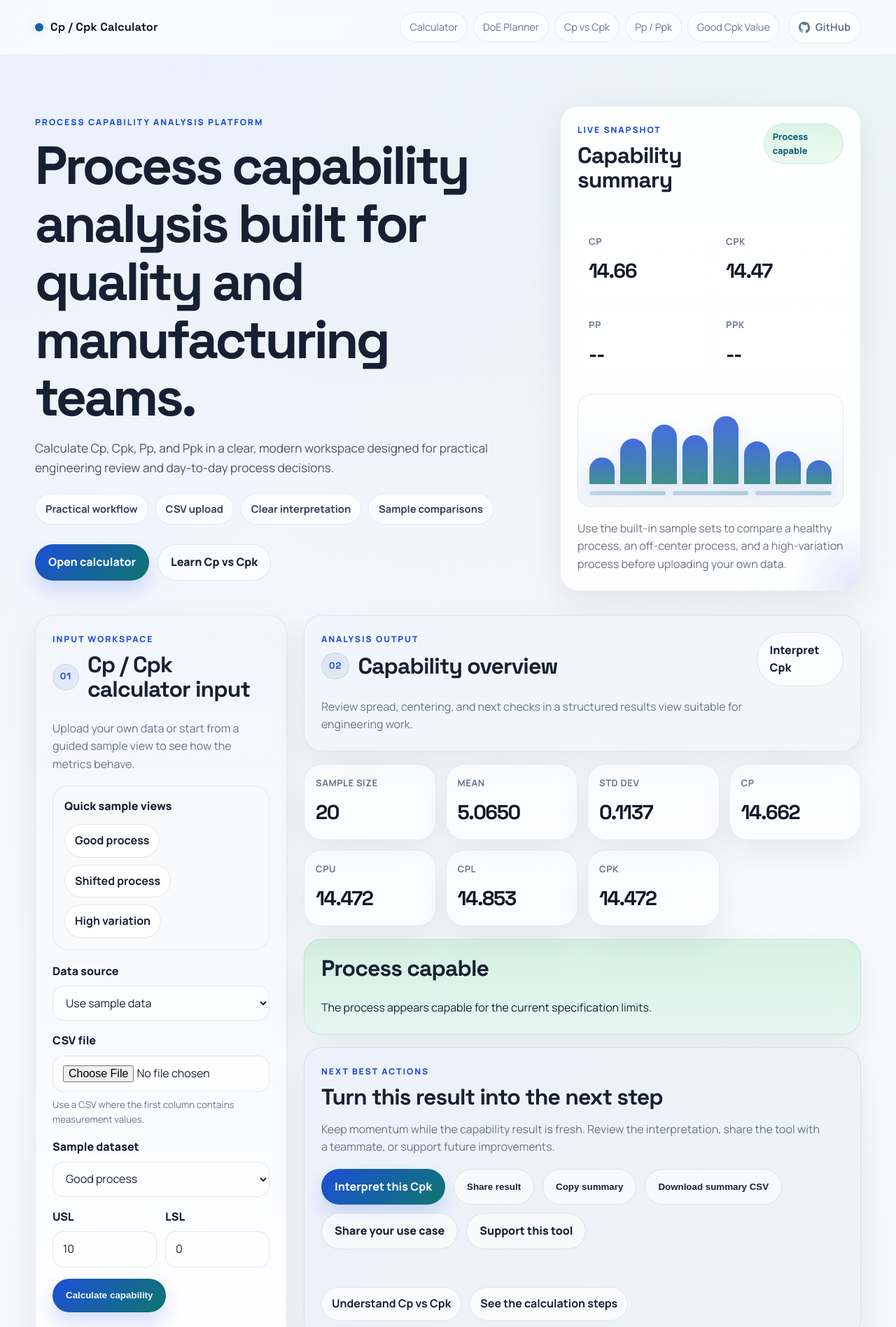
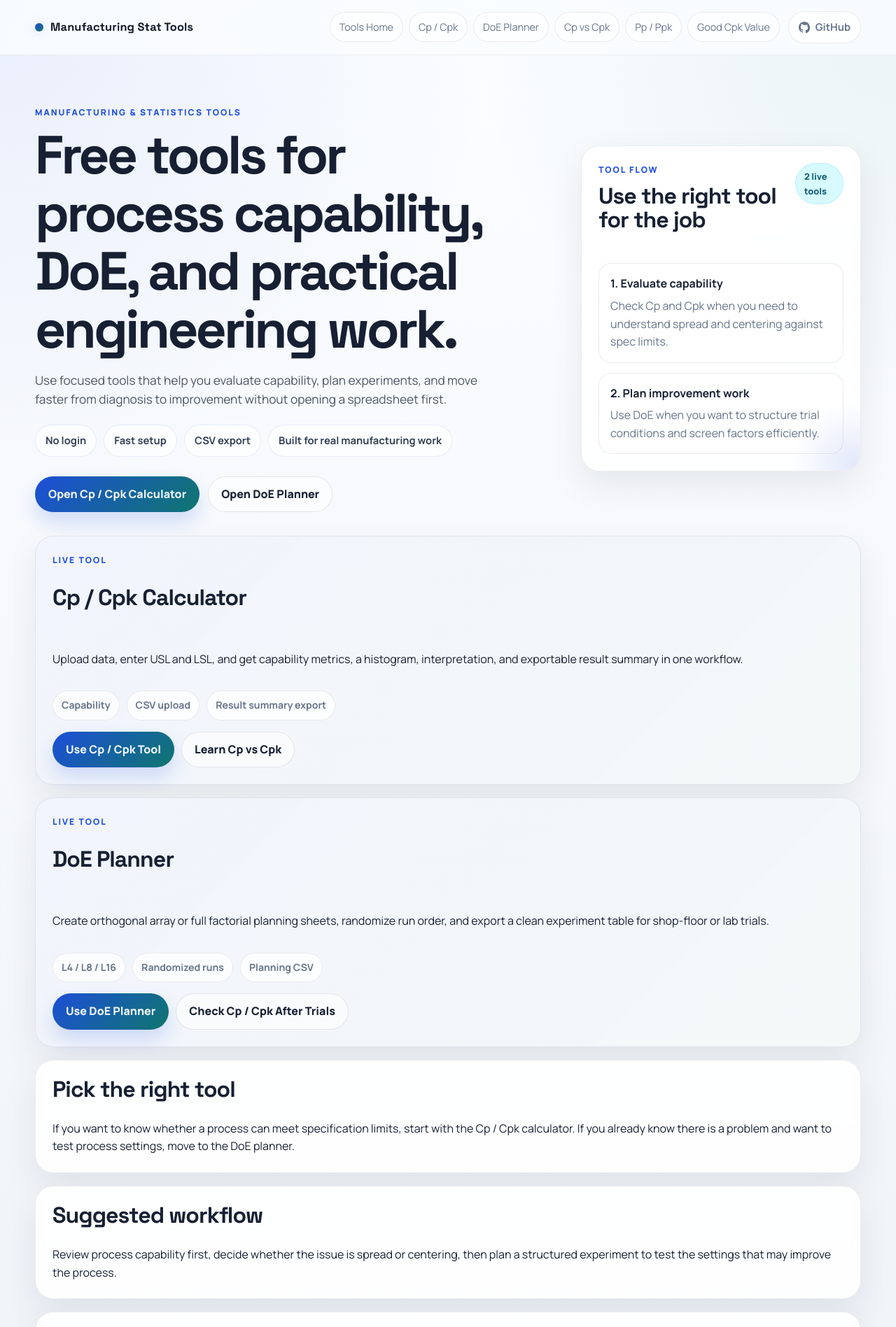
Before and after one commit to ryo0905-eng/cp-cpk-calculator-python, a Flask app: page / in a window 1280 px wide. Shown: the top 1897 px of the page at 70% size. Run offline with Flask 3, Linux system fonts and the light colour scheme; some libraries are stand-ins or nearby versions.

Commit message:
LPを追加し、サイト構成を修正

```diff
--- a/static/style.css
+++ b/static/style.css
@@ -161,6 +161,13 @@ a:hover {
 .hero-grid {
     display: grid;
     grid-template-columns: minmax(0, 1.3fr) minmax(320px, 430px);
+    gap: 28px;
+    align-items: stretch;
+}
+
+.home-hero-grid {
+    display: grid;
+    grid-template-columns: minmax(0, 1.25fr) minmax(320px, 400px);
     gap: 28px;
     align-items: stretch;
 }
@@ -369,6 +376,25 @@ h3 {
 .preview-copy {
     margin: 0;
     color: #6b7280;
+}
+
+.portal-steps {
+    display: grid;
+    gap: 14px;
+    margin-top: 18px;
+}
+
+.portal-steps article {
+    display: grid;
+    gap: 6px;
+    padding: 16px;
+    border-radius: 18px;
+    border: 1px solid rgba(15, 23, 42, 0.08);
+    background: rgba(255, 255, 255, 0.64);
+}
+
+.portal-steps span {
+    color: var(--muted);
 }
 
 .preview-chart {
@@ -604,6 +630,34 @@ small {
     color: var(--muted);
 }
 
+.tool-card {
+    display: grid;
+    gap: 16px;
+}
+
+.tool-card-featured {
+    background:
+        linear-gradient(135deg, rgba(29, 78, 216, 0.06), rgba(15, 118, 110, 0.05)),
+        var(--surface-strong);
+}
+
+.tool-card-tags,
+.tool-card-actions {
+    display: flex;
+    flex-wrap: wrap;
+    gap: 10px;
+}
+
+.tool-card-tags span {
+    padding: 9px 12px;
+    border-radius: 999px;
+    border: 1px solid rgba(15, 23, 42, 0.08);
+    background: rgba(255, 255, 255, 0.72);
+    color: var(--muted);
+    font-size: 0.88rem;
+    font-weight: 700;
+}
+
 .result-cta-panel {
     display: grid;
     gap: 18px;
@@ -829,6 +883,7 @@ thead th {
 
 @media (max-width: 1080px) {
     .hero-grid,
+    .home-hero-grid,
     .app-grid,
     .two-col,
     .related-grid {
--- a/templates/base.html
+++ b/templates/base.html
@@ -40,10 +40,11 @@
 <body>
     <header class="site-header">
         <div class="container nav-shell">
-            <a class="brand" href="{{ url_for('index') }}">Cp / Cpk Calculator</a>
+            <a class="brand" href="{{ url_for('index') }}">Manufacturing Stat Tools</a>
             <div class="nav-actions">
                 <nav class="site-nav">
-                    <a href="{{ url_for('index') }}">Calculator</a>
+                    <a href="{{ url_for('index') }}">Tools Home</a>
+                    <a href="{{ url_for('cp_cpk_calculator') }}">Cp / Cpk</a>
                     <a href="{{ url_for('doe_planner') }}">DoE Planner</a>
                     <a href="{{ url_for('content_page', slug='cp-vs-cpk') }}">Cp vs Cpk</a>
                     <a href="{{ url_for('content_page', slug='what-is-pp-ppk') }}">Pp / Ppk</a>
@@ -66,8 +67,8 @@
     <footer class="site-footer">
         <div class="container support-strip">
             <div class="support-copy">
-                <h2>Support this tool</h2>
-                <p>If this calculator saves you time, feedback and support help me keep improving it.</p>
+                <h2>Support these tools</h2>
+                <p>If these tools save you time, feedback and support help me keep improving them for real engineering work.</p>
             </div>
             <div class="support-actions">
                 <a class="button button-secondary" href="https://forms.gle/2sQdwEbdmH4JPKjD7" target="_blank" rel="noopener noreferrer" onclick="trackOutboundClick('click_feedback_footer', this.href)">Give feedback</a>
--- a/templates/doe_planner.html
+++ b/templates/doe_planner.html
@@ -70,7 +70,7 @@ document.addEventListener("DOMContentLoaded", function () {
             </div>
             <div class="hero-links">
                 <a class="button button-primary" href="#doe-builder">Open DoE planner</a>
-                <a class="button button-secondary" href="{{ url_for('index') }}">Use Cp / Cpk calculator</a>
+                <a class="button button-secondary" href="{{ url_for('cp_cpk_calculator') }}">Use Cp / Cpk calculator</a>
             </div>
         </div>
         <aside class="hero-preview panel">
@@ -183,7 +183,7 @@ document.addEventListener("DOMContentLoaded", function () {
             </div>
             <div class="result-cta-actions">
                 <button class="button button-primary" type="button" data-export-doe-csv>Download planning CSV</button>
-                <a class="button button-secondary" href="{{ url_for('index') }}">Open Cp / Cpk calculator</a>
+                <a class="button button-secondary" href="{{ url_for('cp_cpk_calculator') }}">Open Cp / Cpk calculator</a>
                 <a class="button button-secondary" href="https://forms.gle/2sQdwEbdmH4JPKjD7" target="_blank" rel="noopener noreferrer" onclick="trackOutboundClick('click_feedback_doe', this.href)">Share your use case</a>
             </div>
             <p class="share-message" data-export-message aria-live="polite"></p>
--- /dev/null
+++ b/templates/home.html
@@ -0,0 +1,97 @@
+{% extends "base.html" %}
+
+{% block head_extra %}
+<script type="application/ld+json">
+{
+  "@context": "https://schema.org",
+  "@type": "CollectionPage",
+  "name": "Manufacturing & Statistics Tools",
+  "description": "{{ meta_description }}"
+}
+</script>
+{% endblock %}
+
+{% block content %}
+<section class="hero">
+    <div class="container hero-shell home-hero-grid">
+        <div class="hero-copy-block">
+            <p class="eyebrow">Manufacturing & Statistics Tools</p>
+            <h1>Free tools for process capability, DoE, and practical engineering work.</h1>
+            <p class="hero-copy">Use focused tools that help you evaluate capability, plan experiments, and move faster from diagnosis to improvement without opening a spreadsheet first.</p>
+            <div class="hero-badges">
+                <span>No login</span>
+                <span>Fast setup</span>
+                <span>CSV export</span>
+                <span>Built for real manufacturing work</span>
+            </div>
+            <div class="hero-links">
+                <a class="button button-primary" href="{{ url_for('cp_cpk_calculator') }}">Open Cp / Cpk Calculator</a>
+                <a class="button button-secondary" href="{{ url_for('doe_planner') }}">Open DoE Planner</a>
+            </div>
+        </div>
+        <aside class="hero-preview panel">
+            <div class="hero-preview-head">
+                <div>
+                    <p class="eyebrow">Tool Flow</p>
+                    <h2>Use the right tool for the job</h2>
+                </div>
+                <span class="status-pill">2 live tools</span>
+            </div>
+            <div class="portal-steps">
+                <article>
+                    <strong>1. Evaluate capability</strong>
+                    <span>Check Cp and Cpk when you need to understand spread and centering against spec limits.</span>
+                </article>
+                <article>
+                    <strong>2. Plan improvement work</strong>
+                    <span>Use DoE when you want to structure trial conditions and screen factors efficiently.</span>
+                </article>
+            </div>
+        </aside>
+    </div>
+</section>
+
+<section class="container seo-grid">
+    <article class="panel tool-card tool-card-featured">
+        <p class="eyebrow">Live Tool</p>
+        <h2>Cp / Cpk Calculator</h2>
+        <p>Upload data, enter USL and LSL, and get capability metrics, a histogram, interpretation, and exportable result summary in one workflow.</p>
+        <div class="tool-card-tags">
+            <span>Capability</span>
+            <span>CSV upload</span>
+            <span>Result summary export</span>
+        </div>
+        <div class="tool-card-actions">
+            <a class="button button-primary" href="{{ url_for('cp_cpk_calculator') }}">Use Cp / Cpk Tool</a>
+            <a class="button button-secondary" href="{{ url_for('content_page', slug='cp-vs-cpk') }}">Learn Cp vs Cpk</a>
+        </div>
+    </article>
+
+    <article class="panel tool-card tool-card-featured">
+        <p class="eyebrow">Live Tool</p>
+        <h2>DoE Planner</h2>
+        <p>Create orthogonal array or full factorial planning sheets, randomize run order, and export a clean experiment table for shop-floor or lab trials.</p>
+        <div class="tool-card-tags">
+            <span>L4 / L8 / L16</span>
+            <span>Randomized runs</span>
+            <span>Planning CSV</span>
+        </div>
+        <div class="tool-card-actions">
+            <a class="button button-primary" href="{{ url_for('doe_planner') }}">Use DoE Planner</a>
+            <a class="button button-secondary" href="{{ url_for('cp_cpk_calculator') }}">Check Cp / Cpk After Trials</a>
+        </div>
+    </article>
+    <article class="panel">
+        <h2>Pick the right tool</h2>
+        <p>If you want to know whether a process can meet specification limits, start with the Cp / Cpk calculator. If you already know there is a problem and want to test process settings, move to the DoE planner.</p>
+    </article>
+    <article class="panel">
+        <h2>Suggested workflow</h2>
+        <p>Review process capability first, decide whether the issue is spread or centering, then plan a structured experiment to test the settings that may improve the process.</p>
+    </article>
+    <article class="panel">
+        <h2>Coming next</h2>
+        <p>This tool collection is designed to expand into other practical quality and manufacturing workflows such as control charts, MSA, and sample size planning.</p>
+    </article>
+</section>
+{% endblock %}
--- a/templates/index.html
+++ b/templates/index.html
@@ -248,7 +248,7 @@ document.addEventListener("DOMContentLoaded", function () {
         <div class="hero-copy-block">
             <p class="eyebrow">Process Capability Analysis Platform</p>
             <h1>Process capability analysis built for quality and manufacturing teams.</h1>
-            <p class="hero-copy">Calculate Cp, Cpk, Pp, and Ppk in a clear, modern workspace designed for practical engineering review and day-to-day process decisions.</p>
+            <p class="hero-copy">Calculate Cp and Cpk in a clear, modern workspace designed for practical engineering review and day-to-day process decisions.</p>
             <div class="hero-badges">
                 <span>Practical workflow</span>
                 <span>CSV upload</span>
@@ -257,6 +257,7 @@ document.addEventListener("DOMContentLoaded", function () {
             </div>
             <div class="hero-links">
                 <a class="button button-primary" href="#calculator">Open calculator</a>
+                <a class="button button-secondary" href="{{ url_for('doe_planner') }}">Go to DoE planner</a>
                 <a class="button button-secondary" href="{{ url_for('content_page', slug='cp-vs-cpk') }}">Learn Cp vs Cpk</a>
             </div>
         </div>
--- a/web/routes.py
+++ b/web/routes.py
@@ -24,8 +24,18 @@ def build_base_context(**kwargs) -> dict:
 
 
 def register_routes(app) -> None:
-    @app.route("/", methods=["GET", "POST"], endpoint="index")
+    @app.route("/", endpoint="index")
     def index():
+        return render_template(
+            "home.html",
+            **build_base_context(
+                page_title="Manufacturing & Statistics Tools | Free Cp/Cpk and DoE Tools",
+                meta_description="Free manufacturing and statistics tools for practical engineering work. Use the Cp/Cpk calculator and DoE planner to evaluate capability and plan experiments.",
+            ),
+        )
+
+    @app.route("/cp-cpk-calculator", methods=["GET", "POST"], endpoint="cp_cpk_calculator")
+    def cp_cpk_calculator():
         state = build_initial_calculator_state()
 
         if request.method == "POST":
@@ -74,6 +84,7 @@ def register_routes(app) -> None:
     @app.route("/sitemap.xml", endpoint="sitemap")
     def sitemap():
         pages = [{"loc": request.url_root.rstrip("/") + url_for("index"), "priority": "1.0"}]
+        pages.append({"loc": request.url_root.rstrip("/") + url_for("cp_cpk_calculator"), "priority": "0.9"})
         pages.append({"loc": request.url_root.rstrip("/") + url_for("doe_planner"), "priority": "0.9"})
         for slug in CONTENT_PAGES:
             pages.append(
```
Also changed, not shown: templates/content_page.html (+8 -2 lines).
